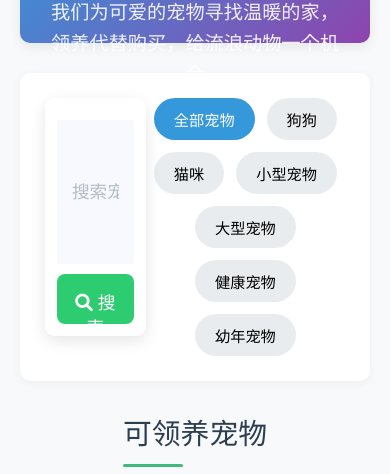
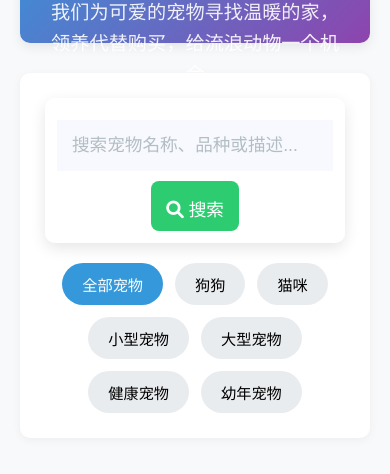
Before and after one commit to danni1124/pet-hospital, a Vue app: page /adaptpet in a window 390 px wide. Shown: the part 193-667 px from the top of the page. Built offline with nearby package versions, Linux system fonts and the light colour scheme; no server answers.

Commit message:
基本上完工

```diff
--- a/src/AdaptPet.vue
+++ b/src/AdaptPet.vue
@@ -9,16 +9,16 @@
     </div>
 
     <!-- 搜索区域 -->
-    <div class="search-section">
+    <div class="search-section3">
       <div class="search-box">
         <input
           type="text"
-          class="search-input"
+          class="search-input3"
           v-model="searchQuery"
           placeholder="搜索宠物名称、品种或描述..."
           @keyup.enter="applyFilters"
         >
-        <button class="search-btn" @click="applyFilters">
+        <button class="search-btn3" @click="applyFilters">
           <i class="fas fa-search"></i> 搜索
         </button>
       </div>
@@ -432,6 +432,7 @@ export default {
       try {
         // 从本地存储获取用户ID或从登录状态获取
         const currentUserStr = localStorage.getItem('currentUser')
+        console.log(currentUserStr)
         if (!currentUserStr) {
           console.error('未找到登录用户信息')
           return
@@ -634,7 +635,7 @@ export default {
   margin: 0 auto;
 }
 
-.search-section {
+.search-section3 {
   background: white;
   border-radius: 10px;
   padding: 25px;
@@ -651,7 +652,7 @@ export default {
   overflow: hidden;
 }
 
-.search-input {
+.search-input3 {
   flex: 1;
   padding: 15px 25px;
   border: none;
@@ -660,7 +661,7 @@ export default {
   outline: none;
 }
 
-.search-btn {
+.search-btn3 {
   background: #2ecc71;
   color: white;
   border: none;
@@ -671,7 +672,7 @@ export default {
   transition: background 0.3s;
 }
 
-.search-btn:hover {
+.search-btn3:hover {
   background: #27ae60;
 }
 
@@ -1165,11 +1166,11 @@ export default {
     border-radius: 10px;
   }
 
-  .search-input {
+  .search-input3 {
     padding: 15px;
   }
 
-  .search-btn {
+  .search-btn3 {
     padding: 15px;
   }
 
--- a/src/App.vue
+++ b/src/App.vue
@@ -22,14 +22,14 @@
         <router-link to="/forum" class="nav-btn" active-class="active" exact>
           <i class="fas fa-bullhorn"></i>论坛
         </router-link>
-        <router-link to="/introduction" class="nav-btn" active-class="active" exact>
-          <i class="fas fa-info"></i>  概况
-        </router-link>
-        <router-link to="/adaptpet" class="nav-btn" active-class="active"  exact>
+        <router-link to="/adaptpet" class="nav-btn" active-class="active" v-if="!isManager" exact>
           <i class="fas fa-cat"></i>  领养
         </router-link>
         <router-link   router-link to="/manage" class="nav-btn" active-class="active" v-if="isManager">
           <i class="fas fa-paw"></i>  管理
+        </router-link>
+        <router-link to="/introduction" class="nav-btn" active-class="active" exact>
+          <i class="fas fa-info"></i>  概况
         </router-link>
       </div>
 
```
